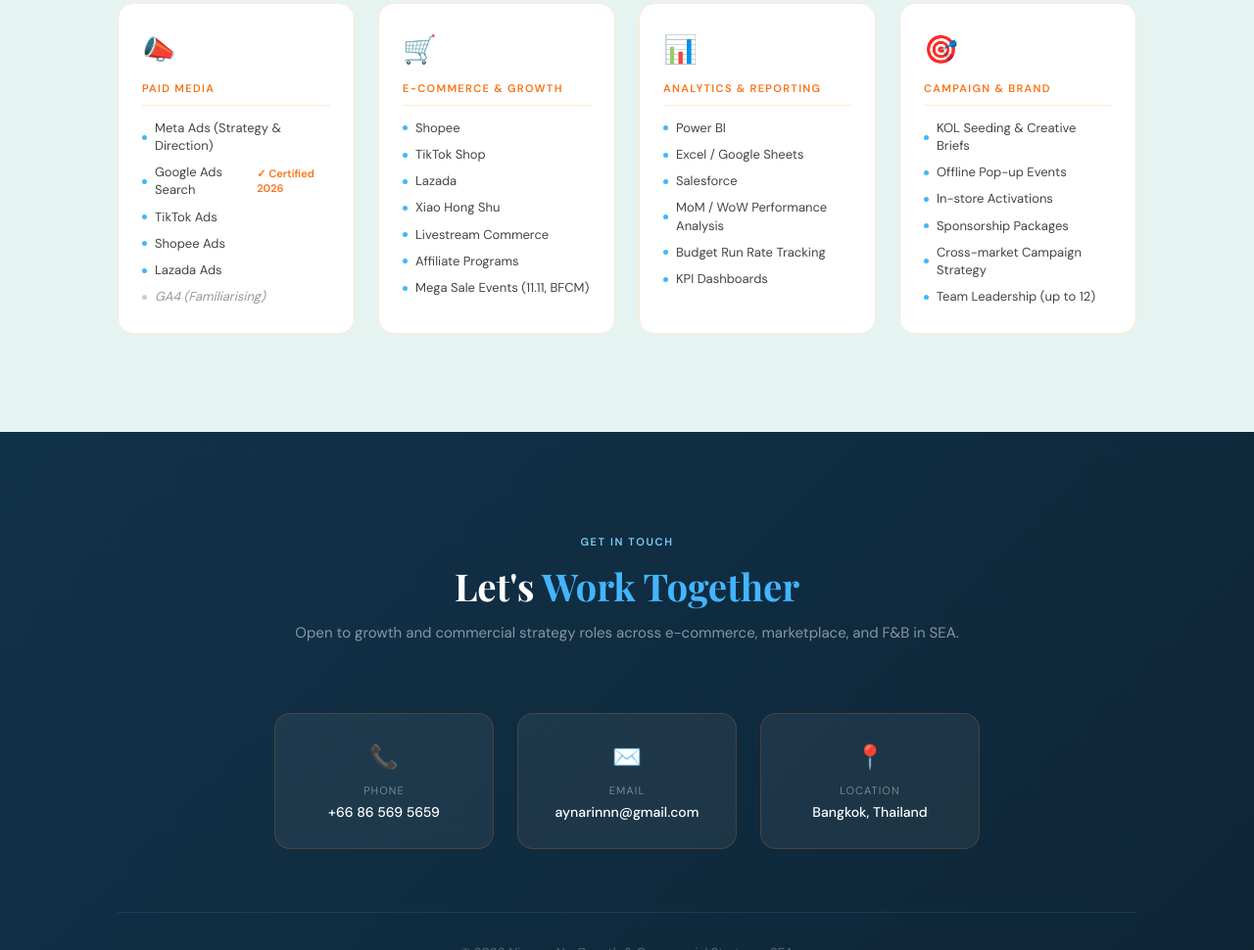
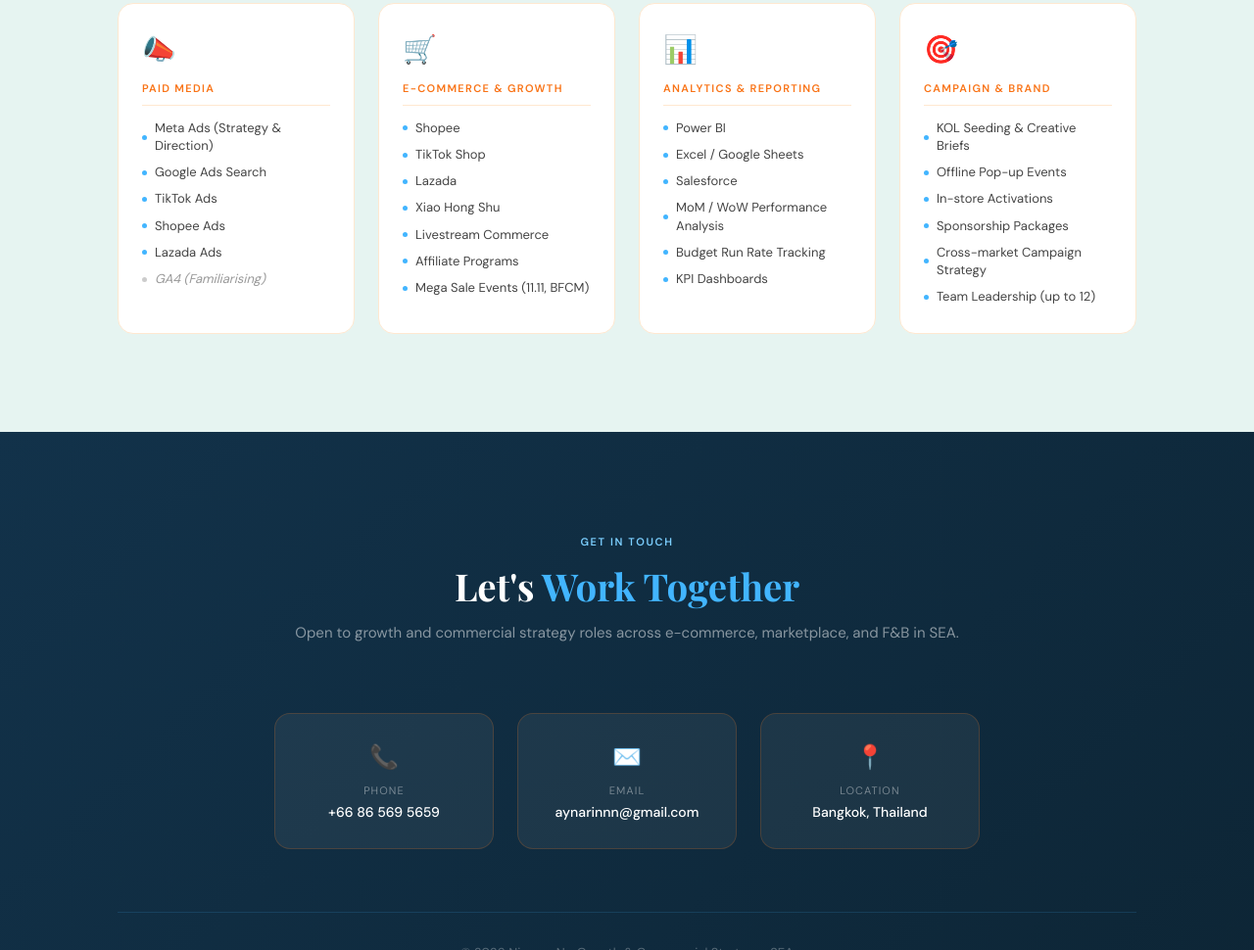
Before and after one commit to sheisnry/Niranya-Portfolio-SEA, a plain HTML site: page index.html in a window 1280 px wide. Shown: the part 5167-6137 px from the top of the page at 98% size. Drawn offline with nearby package versions, Linux system fonts and the light colour scheme.

Commit message:
Update Google Ads Search listing
Removed certification note from Google Ads Search.

```diff
--- a/index.html
+++ b/index.html
@@ -1201,7 +1201,7 @@
         <div class="tool-card-category">Paid Media</div>
         <ul class="tool-list">
           <li>Meta Ads (Strategy & Direction)</li>
-          <li>Google Ads Search <span style="color: var(--accent); font-size:11px; font-weight:600;">✓ Certified 2026</span></li>
+          <li>Google Ads Search</li>
           <li>TikTok Ads</li>
           <li>Shopee Ads</li>
           <li>Lazada Ads</li>
```
